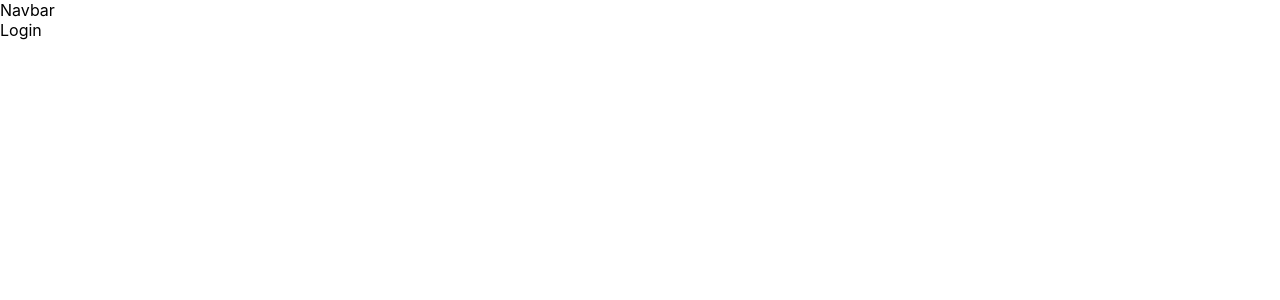
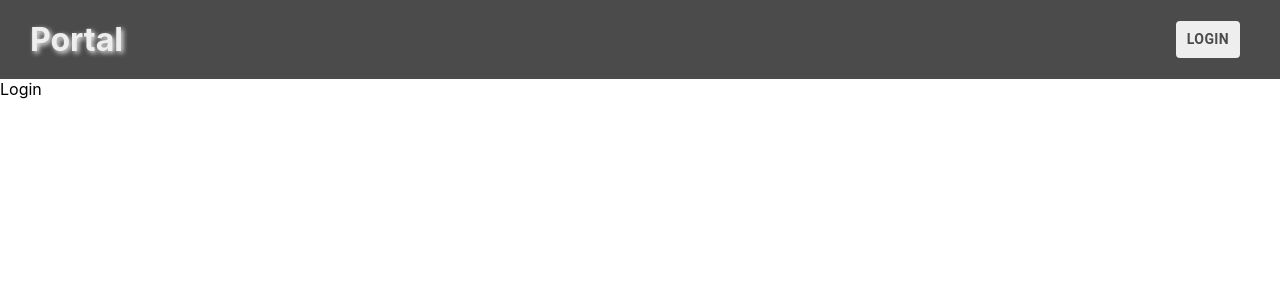
Before and after one commit to RadhikaPatel2206/React-Beta-Portal, a React (Create React App) app: page / in a window 1280 px wide. Shown: the top 300 px of the page. Built offline with nearby package versions, Linux system fonts and the light colour scheme.

Commit message:
Basic NavBar

```diff
--- a/package.json
+++ b/package.json
@@ -3,6 +3,8 @@
   "version": "0.1.0",
   "private": true,
   "dependencies": {
+    "@material-ui/core": "^4.11.0",
+    "@material-ui/icons": "^4.9.1",
     "@testing-library/jest-dom": "^4.2.4",
     "@testing-library/react": "^9.5.0",
     "@testing-library/user-event": "^7.2.1",
--- /dev/null
+++ b/src/components/NavBar/NavBar.css
@@ -0,0 +1,37 @@
+.navbar {
+    position: sticky;
+    top: 0;
+    background-color: #4b4b4b;
+    padding: 20px;
+    display: flex;
+    z-index: 10;
+}
+
+.navbar__logo {
+    padding-left: 10px;
+    text-decoration: none;
+    font-size: xx-large;
+    font-weight: bold;
+    color: #eeeeee;
+    text-shadow: 2px 2px 5px #eeeeee;
+    transition: all 0.25s ease-in-out;
+}
+
+.navbar__options {
+    flex: 1;
+    margin-right: 20px;
+    display: flex;
+    justify-content: flex-end;
+    align-items: center;
+}
+
+.navbar__link {
+    text-decoration: none;
+}
+
+.navbar__button {
+    background-color: #eeeeee !important;
+    color: #4b4b4b !important;
+    font-weight: bold !important;
+    margin-left: 20px !important;
+}
--- a/src/components/NavBar/Navbar.js
+++ b/src/components/NavBar/Navbar.js
@@ -1,7 +1,24 @@
 import React from "react";
+import { Link } from "react-router-dom";
+import { Button } from "@material-ui/core";
 
-const Navbar = () => {
-    return <div>Navbar</div>;
+// StyleSheet import
+import "./NavBar.css";
+
+const NavBar = () => {
+    // Render NavBar - ClassName using BEM
+    return (
+        <div className="navbar">
+            <div className="navbar__logo">Portal</div>
+            <div className="navbar__options">
+                <Link className="navbar__link" to="/">
+                    <Button className="navbar__button" variant="text">
+                        Login
+                    </Button>
+                </Link>
+            </div>
+        </div>
+    );
 };
 
-export default Navbar;
+export default NavBar;
```
Also changed, not shown: 1 other file (tests, documents, lock files or other folders).
